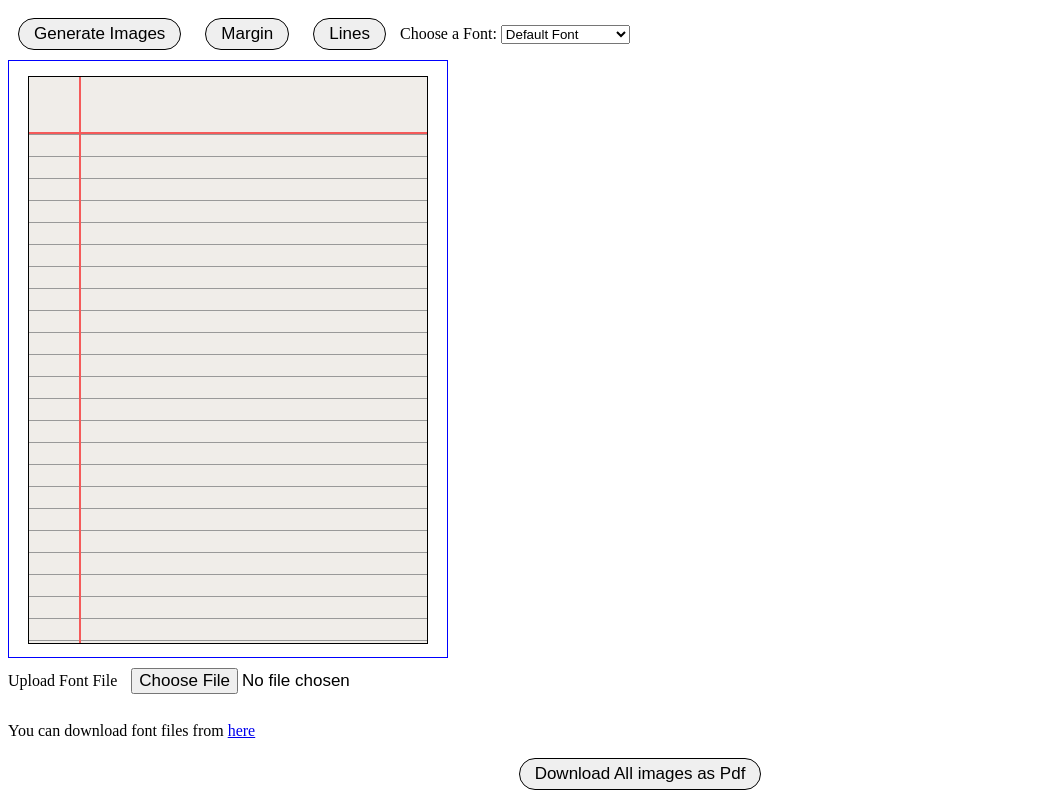
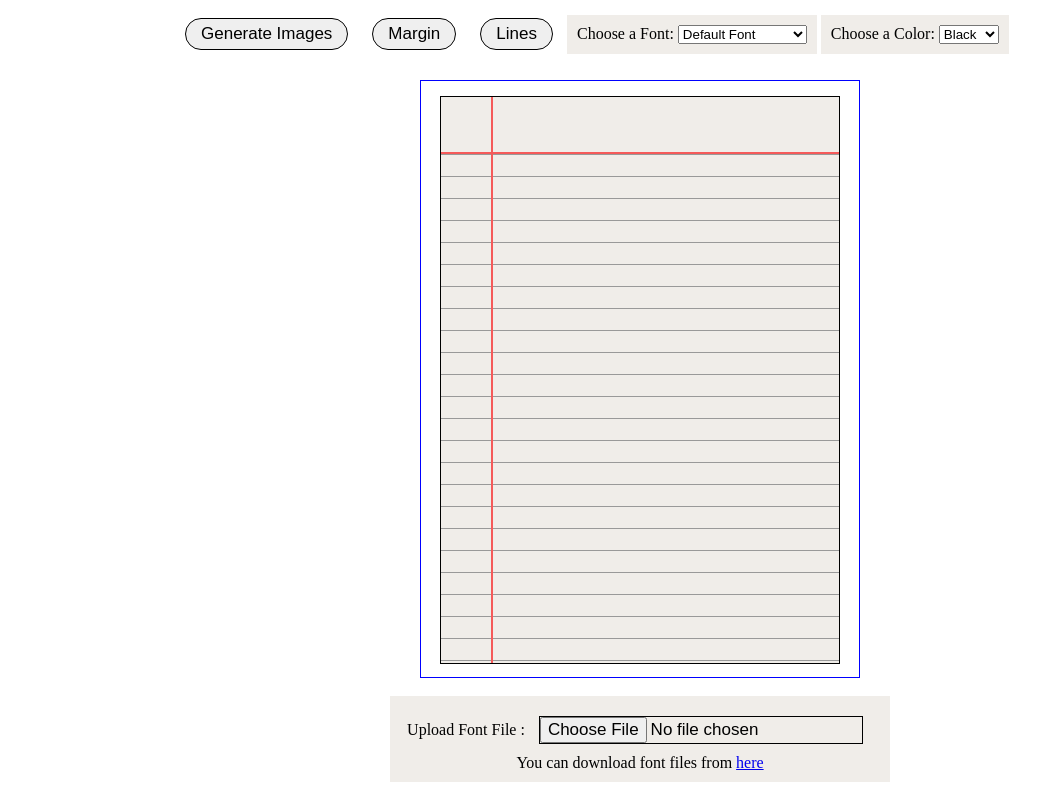
Before and after one commit to kritidipto-1234/text-to-handwriting, a website built with Parcel: page index.html in a window 1280 px wide. Shown: the top 800 px of the page, without its empty margins (0-1064 px from the left). Built offline with nearby package versions, Linux system fonts and the light colour scheme.

Commit message:
some changes

```diff
--- a/index.html
+++ b/index.html
@@ -19,10 +19,12 @@
     </style>
 </head>
 <body>
+    <div class="navBar">
         <button class="screenshotBtn" type="button">Generate Images</button>
         <button class="marginBtn" type="button">Margin</button>
         <button class="linesBtn" type="button">Lines</button>
-    <span >
+
+        <div class="fontChooser">
             <label for="cars">Choose a Font:</label>
             <select class="availableFontSelector">
                 <option value="Default">Default Font</option>
@@ -31,7 +33,18 @@
                 <option value="QESamRoberts2">Sam Roberts</option>
                 <option value="QEVRead">QEVRead</option>
             </select>
-    </span>
+        </div>
+
+        <div class="colorChooser">
+            <label for="cars">Choose a Color:</label>
+            <select class="availableColorSelector">
+                <option value="black">Black</option>
+                <option value="blue">Blue</option>
+                <option value="red">Red</option>
+                <option value="green">Green</option>
+            </select>
+        </div>
+    </div>
 
     <div class="textEditor" >
         <div class="pageContainer">
@@ -45,12 +58,17 @@
             </div>
         </div>
     </div>
-    <span>Upload Font File</span> <input class="inputFile" accept=".ttf,.otf,.woff" type="file">
+    <br>
+    <div class="middler">
+        <span>Upload Font File : </span> <input class="inputFile" accept=".ttf,.otf,.woff" type="file">
+        <br>
+        <span>You can download font files from <a target="_blank" href="https://www.quantumenterprises.co.uk/handwriting-fonts/fontvault.htm">here</a> </span>
+    </div>
         <br><br>
-    <span>You can download font files from <a target="_blank" href="https://www.quantumenterprises.co.uk/handwriting-fonts/fontvault.htm">here</a> </span>
-    <br><br>
-    <button style="margin: auto;display: block;" type="button" class="generatePdfBtn">Download All images as Pdf</button>
     <br>
     <div class="imageList"></div>
+
+    <button type="button" class="generatePdfBtn">Download All images as Pdf</button>
+
 </body>
 </html>
--- a/src/css/style.css
+++ b/src/css/style.css
@@ -19,6 +19,8 @@ button:hover{
 input{
     margin: 10px;
     font-size: 17px;
+    outline: none;
+    border: 1px solid black;
     cursor: pointer;
 }
 select{
@@ -27,8 +29,26 @@ select{
 .hidden{
     display: none;
 }
+
+.fontChooser{
+    padding: 10px;
+    background-color: #F0EDE9;
+    margin-right: 0px;
+    display: inline-block;
+}
+.colorChooser{
+    display: inline-block;
+    padding: 10px;
+    background-color: #F0EDE9;
+}
+
+body{
+
+}
 /* Text Editor */
 .textEditor{
+    margin: auto;
+    margin-top: 20px;
     font-family: "Custom Font";
     height:598px;
     width:440px;
@@ -39,6 +59,13 @@ select{
     overflow-y: scroll;
 }
 
+.middler{
+    max-width: 500px;
+    text-align: center;
+    margin: auto;
+    padding: 10px;
+    background-color:#F0EDE9 ;
+}
 .pageContainer{
     height:568px;
     margin: auto;
@@ -50,7 +77,12 @@ select{
     margin-bottom: 40px;
 }
 
- /* @font-face {
+.navBar{
+    display: block;
+    max-width: 930px;
+    margin: auto;
+}
+    /* @font-face {
      font-family: "Custom Font";
      src: url("../font/homemade-apple.regular.ttf")
  } */
@@ -118,7 +150,9 @@ select{
     overflow-x: scroll;
     display: flex;
     flex-direction: row;
-    max-width: 100%;
+    max-width: 70%;
+    min-width: 800px;
+    margin: auto;
     border: 1px solid blue;
     min-height: 650px;
 }
@@ -178,5 +212,10 @@ select{
 .deleteImgBtn:hover{
     background-color: grey;
 }
+body>.generatePdfBtn{
+    margin: auto;display: block;
+    margin-top: 30px;
+    margin-bottom: 150px;
+}
 
 /* Image List */
--- /dev/null
+++ b/src/js/inkColor.js
@@ -0,0 +1,7 @@
+const availableColorSelector=document.querySelector('.availableColorSelector');
+const textEditor=document.querySelector('.textEditor');
+
+availableColorSelector.addEventListener('input',function(e)
+{
+    textEditor.style.color=`${e.target.value}`;
+})
--- a/src/js/main.js
+++ b/src/js/main.js
@@ -6,3 +6,4 @@ import {} from './state.js';
 import {} from './config.js';
 import {} from './margin.js';
 import {} from './ruledLines.js';
+import {} from './inkColor.js';
```
Also changed, not shown: docs/index.html (+1 -1 lines), 4 other files. Lines whose indentation alone changed are shown as unchanged.
